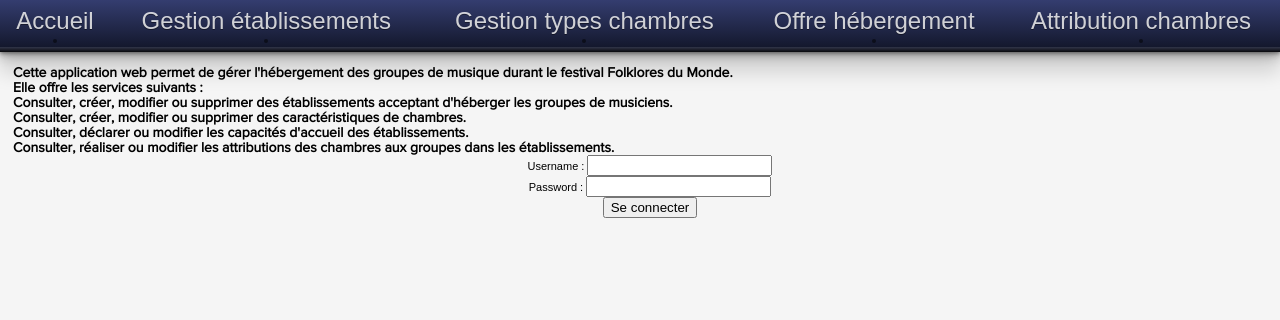
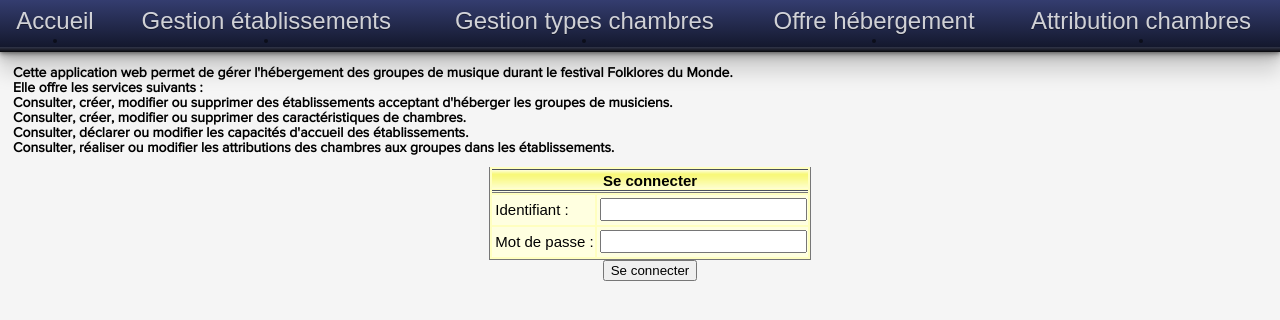
Before and after one commit to Cantogrel/FestivalStyle, a PHP site: page / in a window 1280 px wide. Shown: the part 268-588 px from the top of the page. Run offline with PHP 8.4, Linux system fonts and the light colour scheme; data comes from the database, SQL or seed files in the repository.

Commit message:
tableau formulaire login/enregistrer

```diff
--- a/vues/Accueil/v_Login.php
+++ b/vues/Accueil/v_Login.php
@@ -1,7 +1,19 @@
 <link href="css/cssFormulaire.css" rel="stylesheet" type="text/css"/>
 
 <form id="login" action="index.php" method="POST">
-    <p><span>Username : </span><input id="username" name="username" type="text" size="20" required></p>
-    <p><span>Password : </span><input id="password" name="password" type="password" size="20" required></p>
+    <table class="tabNonQuadrille">
+        <br>
+        <tr class="enTeteTabNonQuad">
+            <td colspan="3"><b>Se connecter</b></td>
+        </tr>
+        <tr class="ligneTabNonQuad">
+            <td><span>Identifiant : </span></td>
+            <td><input id="username" name="username" type="text" size="20" required></td>
+        </tr>
+        <tr class="ligneTabNonQuad">
+            <td><span>Mot de passe : </span></td>
+            <td><input id="password" name="password" type="password" size="20" required></td>
+        </tr>
+    </table>
     <input type="submit" value="Se connecter" />
 </form>
--- a/vues/GestionEtablissements/v_CreerModifierEtablissement.php
+++ b/vues/GestionEtablissements/v_CreerModifierEtablissement.php
@@ -10,7 +10,7 @@
     <table class="tabNonQuadrille" id="TabCreerModifierEtablissemnt">
 
         <tr class="enTeteTabNonQuad">
-            <td colspan="3"><strong><?= $message ?></strong></td>
+            <td colspan="3"><b><?= $message ?></b></td>
         </tr>
         <?php
         // En cas de création, l'id est accessible sinon l'id est dans un champ
```
Also changed, not shown: vues/Accueil/v_Enregistrer.php (+42 -10 lines).
